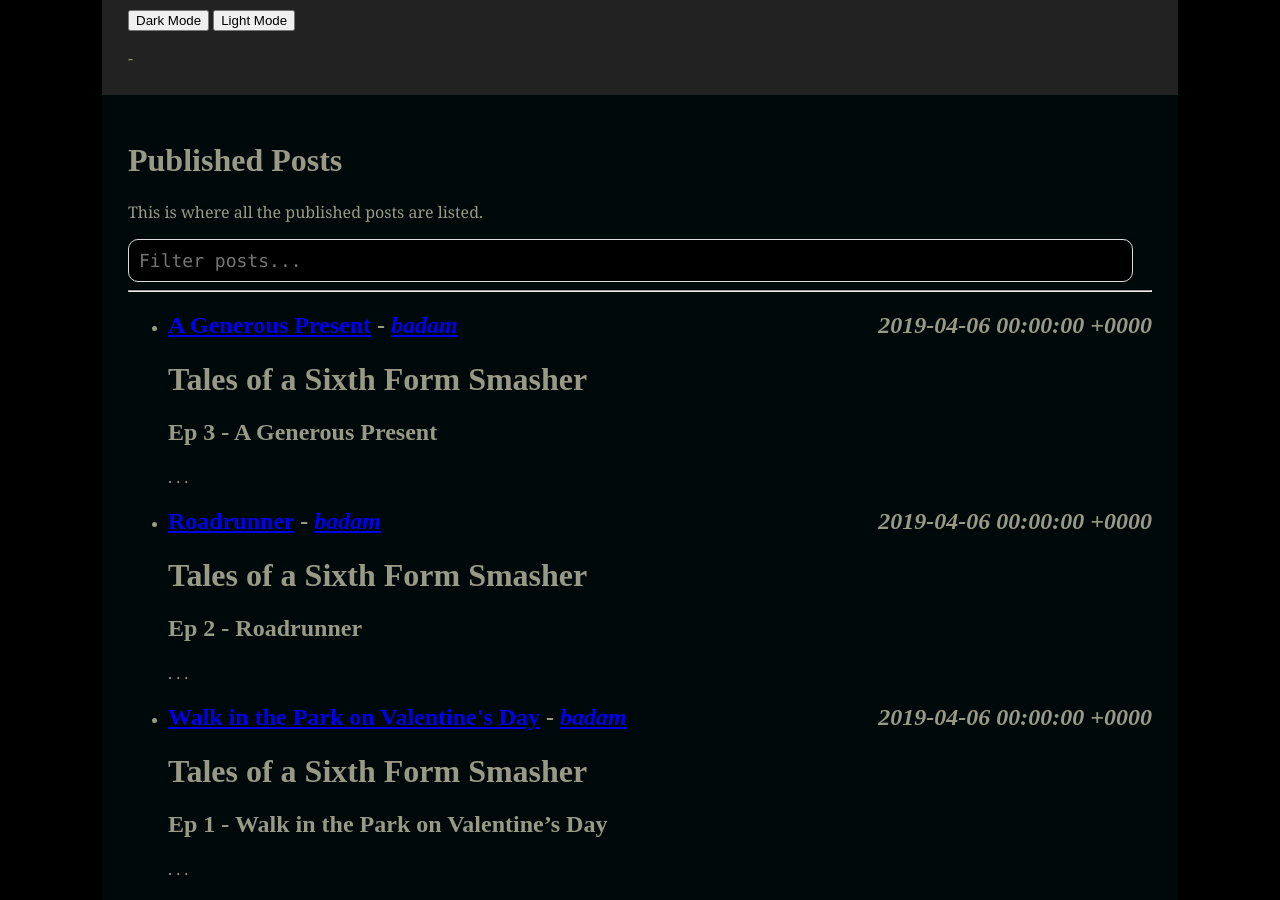
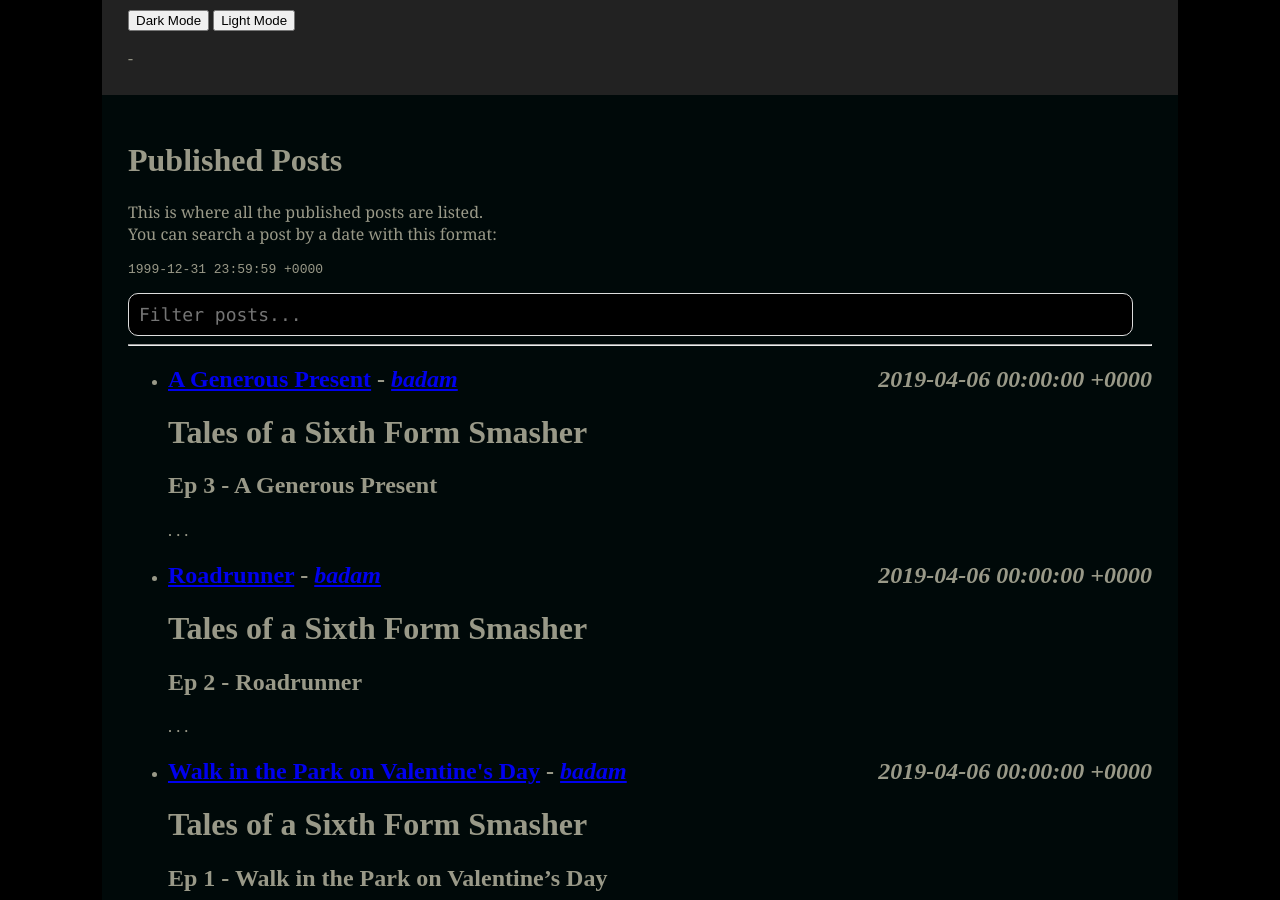
Before and after one commit to torresjrjr/torresjrjr.github.io, a Jekyll site: the page built from blog.html, in a window 1280 px wide and 900 px high. Built offline with Jekyll 4.4.1, drawn with Linux system fonts in a browser that asks for light colours.

Commit message:
Update blog.html

```diff
--- a/blog.html
+++ b/blog.html
@@ -3,7 +3,11 @@ layout: default
 title: Blog
 ---
 <h1>Published Posts</h1>
-<p>This is where all the published posts are listed.</p>
+<p>
+  This is where all the published posts are listed.<br>
+  You can search a post by a date with this format: <pre>1999-12-31 23:59:59 +0000</pre>
+</p>
+
 <div>
   <input type="text" class="searchbar" id="blog-searchbar" onkeyup="BlogSearchbar()" placeholder="Filter posts..." title="Type in a post">
 </div>
```
